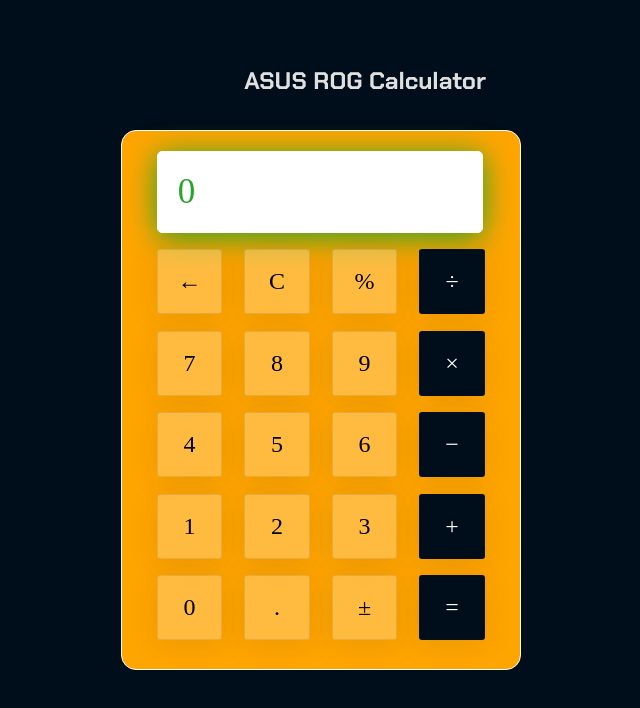
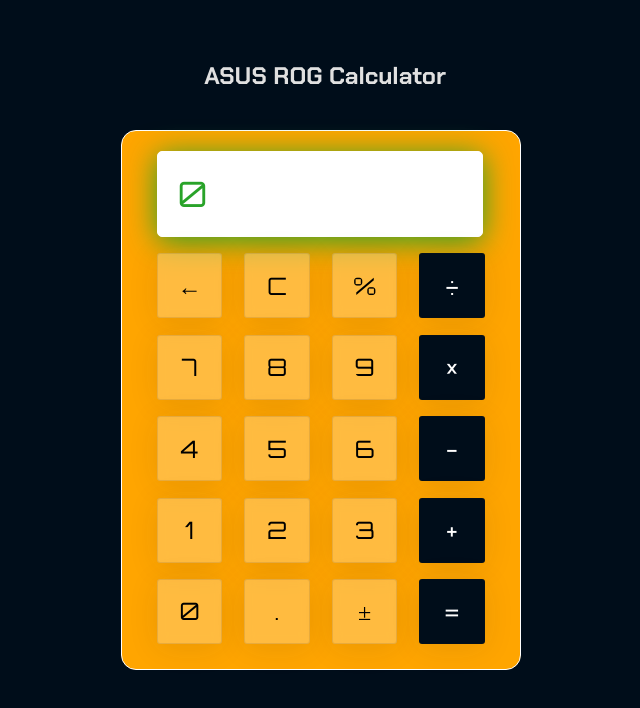
Before and after one commit to Vizhou19/Gamer-s-Calculator-, a plain HTML site: page index.html in a window 1280 px wide. Shown: the whole page, without its empty margins (440-1080 px from the left). Drawn offline with Linux system fonts and the light colour scheme.

Commit message:
fixed fonts

```diff
--- a/styles.css
+++ b/styles.css
@@ -1,5 +1,6 @@
 /* * Fonts */
 @import url("https://fonts.googleapis.com/css2?family=Chakra+Petch:ital,wght@0,300;0,400;0,500;0,600;0,700;1,300;1,400;1,500;1,600;1,700&display=swap");
+@import url("https://fonts.googleapis.com/css2?family=Orbitron:wght@400..900&display=swap");
 
 /* * HTML */
 
@@ -22,9 +23,9 @@
   text-align: center !important;
   font-family: "Chakra Petch" !important;
   color: #e0e0e0;
+  margin-bottom: 650px;
   position: relative;
-  bottom: 320px;
-  left: 365px;
+  left: 325px;
 }
 
 body {
```
